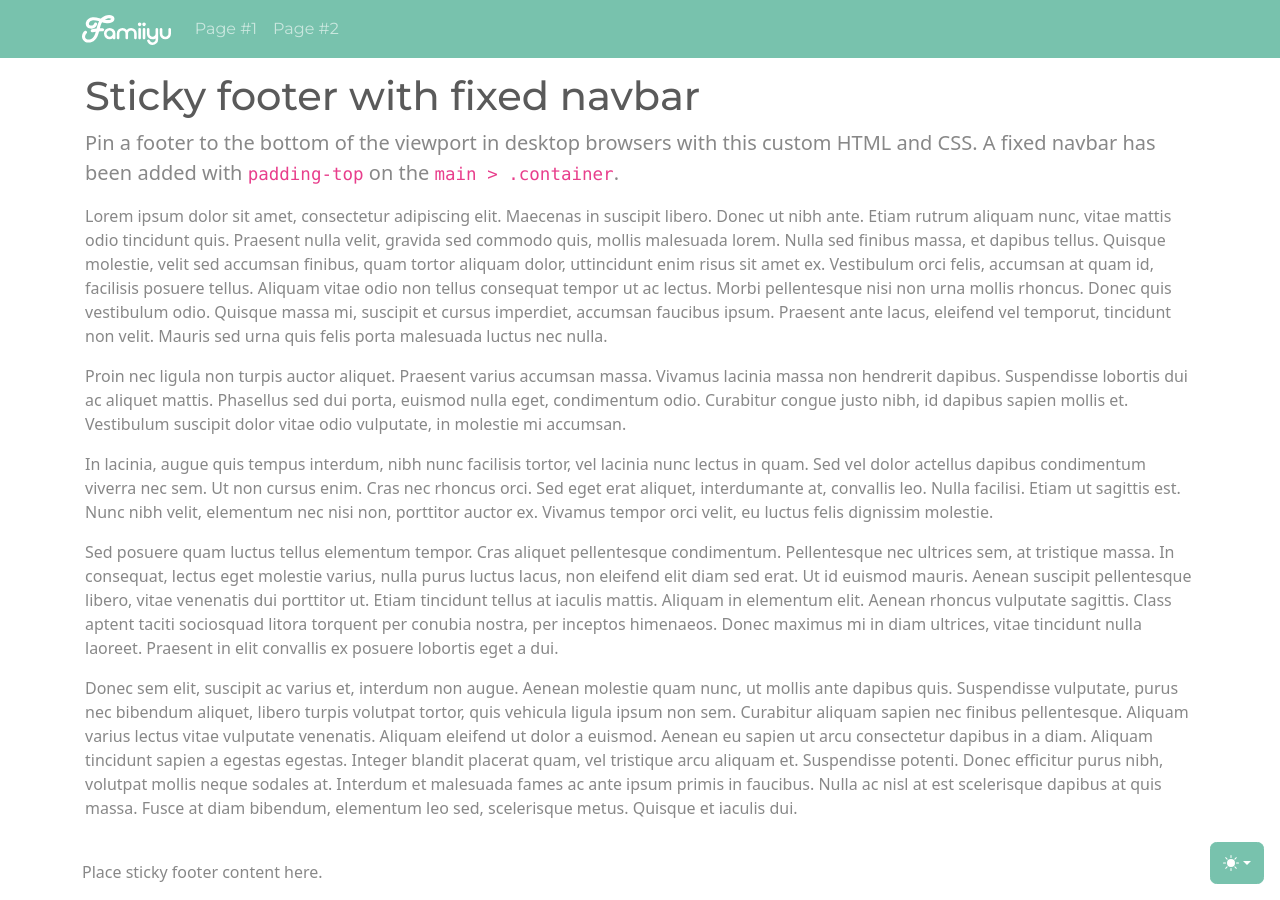
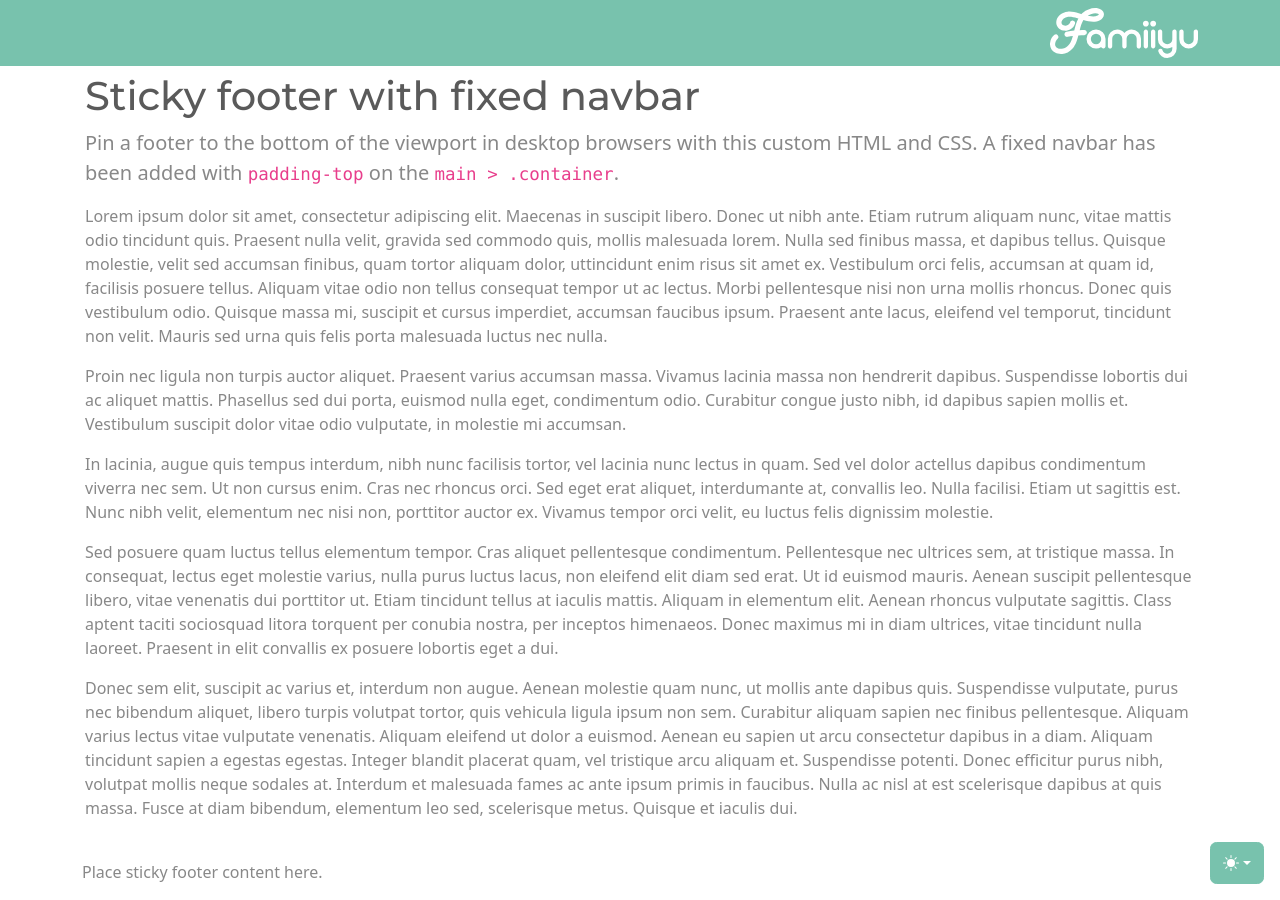
Before and after one commit to famiiyu/landing, a Jekyll site: the page built from index.html, in a window 1280 px wide. Built offline with Jekyll 4.4.1, drawn with Linux system fonts in a browser that asks for light colours; nearby versions of some CDN libraries.

Commit message:
feat(header): bigger logo, remove menu

```diff
--- a/_includes/header.html
+++ b/_includes/header.html
@@ -2,30 +2,9 @@
     <!-- Fixed navbar -->
     <nav class="navbar navbar-expand-md navbar-dark fixed-top bg-primary">
         <div class="container">
-            <a class="navbar-brand" href="/">
-                <img src="{{ '/assets/img/famiiyu_logo_white.svg' | relative_url }}" alt="Famiiyu logo" height="30px" />
+            <a class="navbar-brand" href="/"></a>
+              <img src="{{ '/assets/img/famiiyu_logo_white.svg' | relative_url }}" alt="Famiiyu logo" height="50px"/>
             </a>
-
-            <button class="navbar-toggler" type="button" data-bs-toggle="collapse" data-bs-target="#div-navbar-collapse"
-                aria-controls="div-navbar-collapse" aria-expanded="false" aria-label="Toggle navigation">
-                <span class="navbar-toggler-icon"></span>
-            </button>
-
-            <div class="collapse navbar-collapse" id="div-navbar-collapse">
-                <ul class="navbar-nav me-auto mb-2 mb-md-0">
-                    {%- assign pages = site.pages | where: "type", "page" | sort: "order" -%}
-                    {%- for p in pages -%}
-                    <li class="nav-item">
-                        {%- if p.title == page.title -%}
-                        <a class="nav-link active" aria-current="page" href="{{ p.url | relative_url }}">{{ p.title |
-                            escape }}</a>
-                        {%- else -%}
-                        <a class="nav-link" href="{{ p.url | relative_url }}">{{ p.title | escape }}</a>
-                        {%- endif -%}
-                    </li>
-                    {%- endfor -%}
-                </ul>
-            </div>
         </div>
     </nav>
 </header>
```
